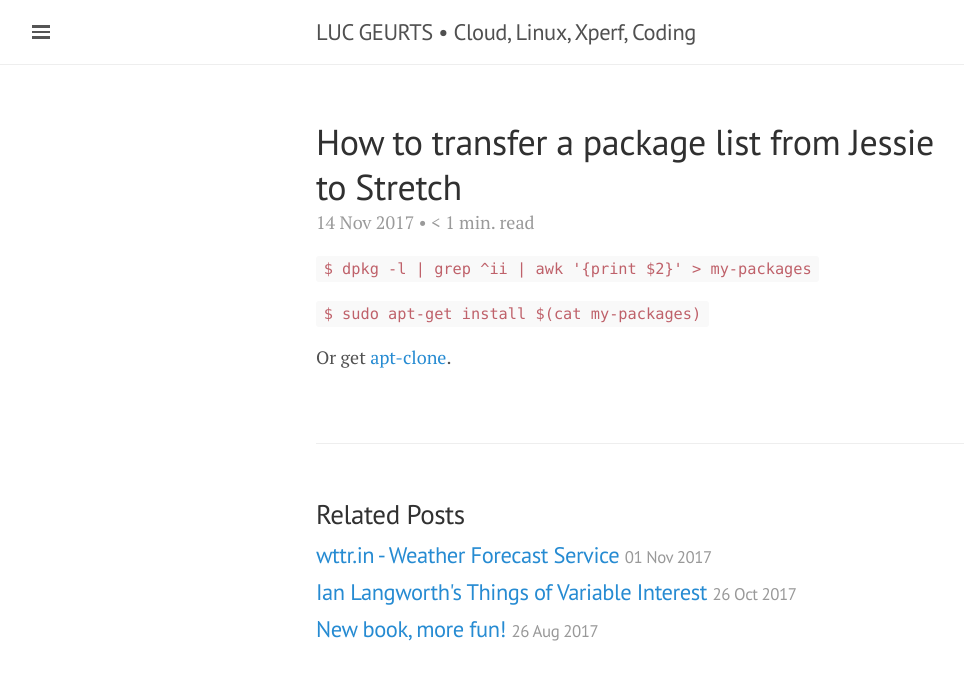
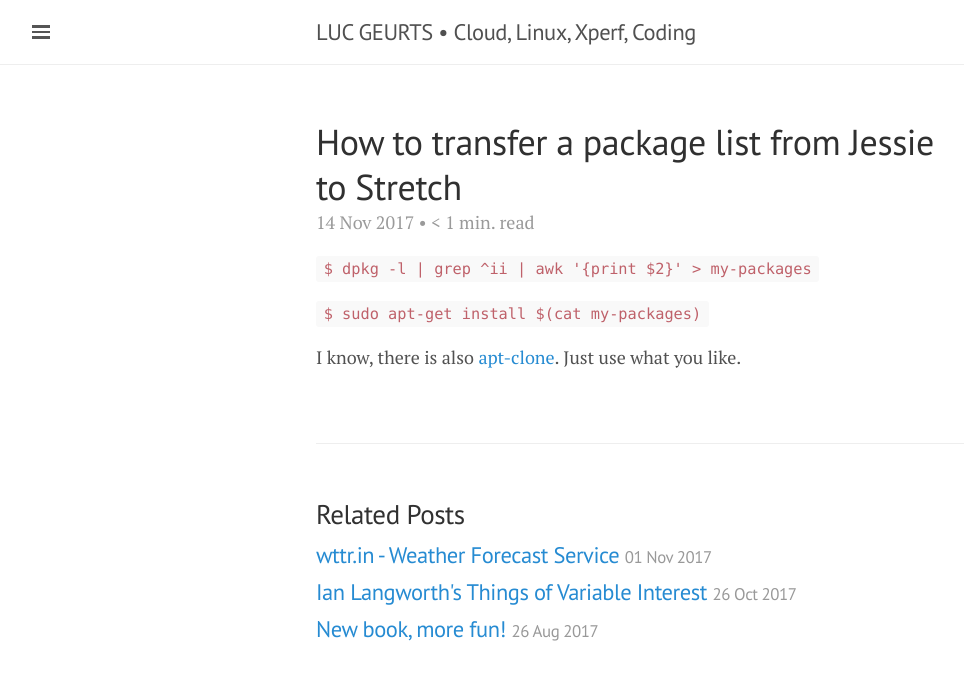
Before and after one commit to lgeurts/lgeurts.github.io, a Jekyll site: the page built from _posts/2017-11-14-transfer-packages-from-jessie-to-stretch.md, in a window 1280 px wide. Shown: the top 680 px of the page, without its empty margins (0-964 px from the left). Built offline with Jekyll 4.4.1, drawn with Linux system fonts in a browser that asks for light colours; nearby versions of some CDN libraries; comment, search, counter and statistics services are not loaded.

Commit message:
Update 2017-11-14-transfer-packages-from-jessie-to-stretch.md

````diff
--- a/_posts/2017-11-14-transfer-packages-from-jessie-to-stretch.md
+++ b/_posts/2017-11-14-transfer-packages-from-jessie-to-stretch.md
@@ -11,4 +11,4 @@ tags: [ Debian Linux ]
 
 ```$ sudo apt-get install $(cat my-packages)```
 
-Or get [apt-clone](https://packages.debian.org/en/jessie/apt-clone).
+I know, there is also [apt-clone](https://packages.debian.org/en/jessie/apt-clone). Just use what you like.
````
